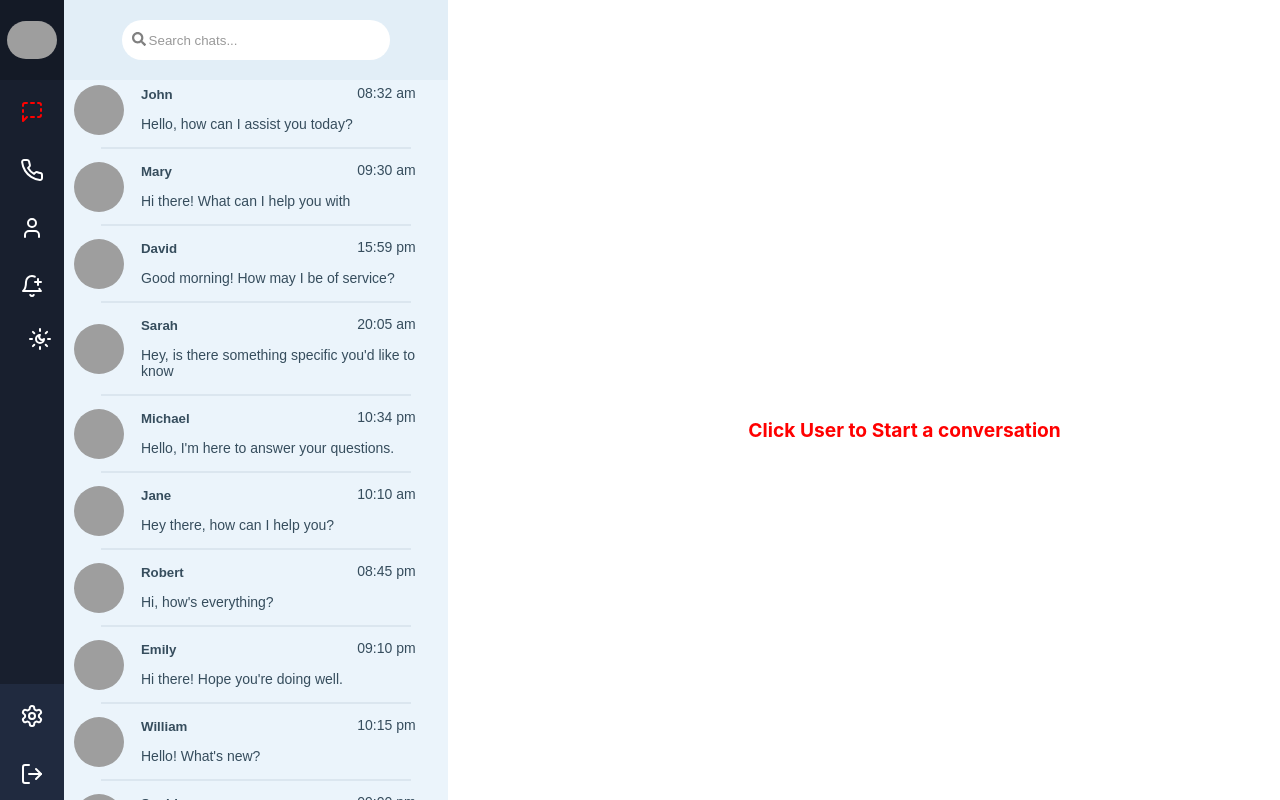
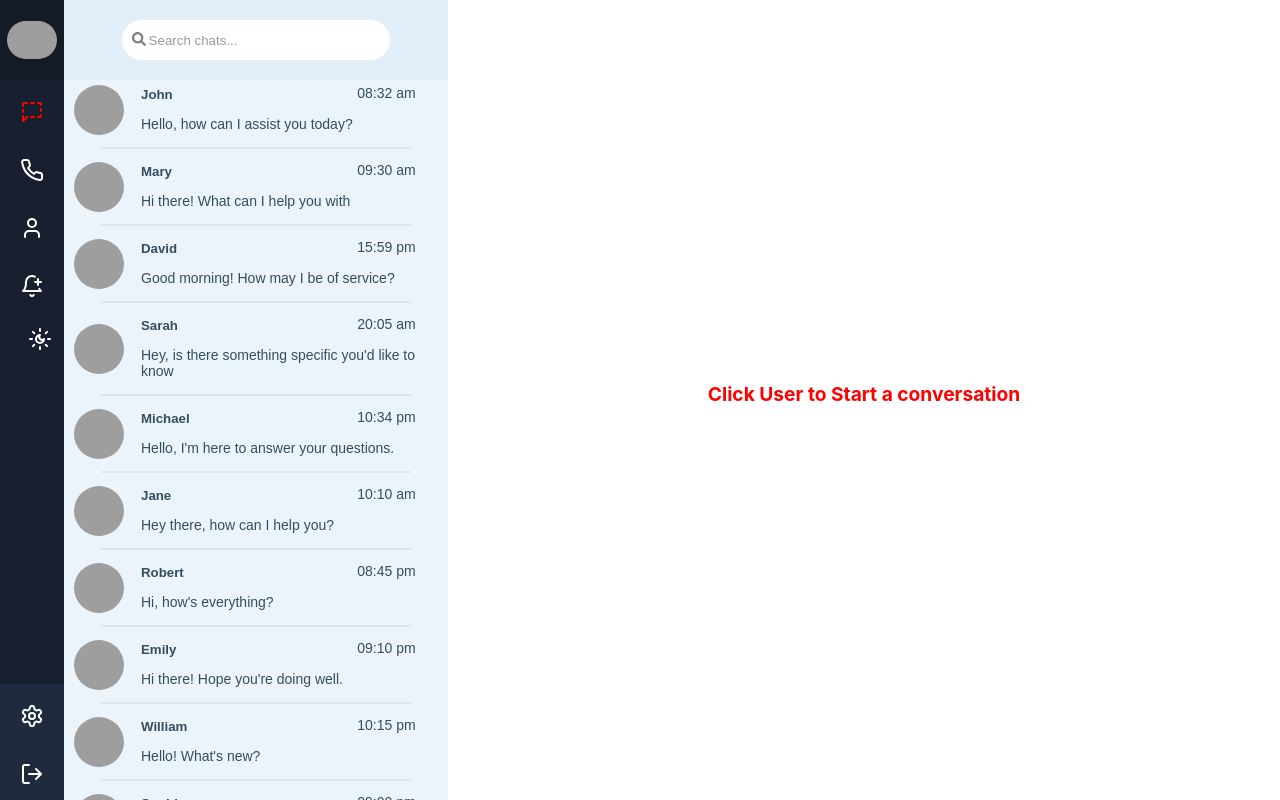
Before and after one commit to santhoshXD/chatapp, a React (Create React App) app: page / in a window 1280 px wide. Built offline with nearby package versions, Linux system fonts and the light colour scheme; grey boxes are pictures that could not be loaded.

Commit message:
modified

```diff
--- a/src/components/ChatBox.css
+++ b/src/components/ChatBox.css
@@ -100,9 +100,11 @@
 
 
   .default-msg{
-    padding-left:10%;
-    padding-top: 25%;
-    padding-bottom: 30%;
+   width: 100%;
+   height: 100%;
+   display: flex;
+   align-items: center;
+   justify-content: center;
     /* color: #181f2e; */
     color: red;
     font-size: larger;
```
